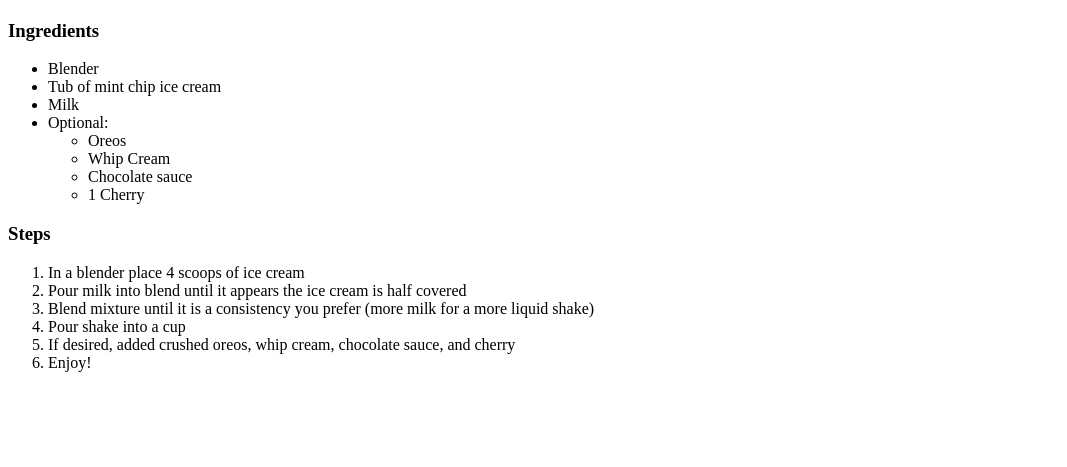
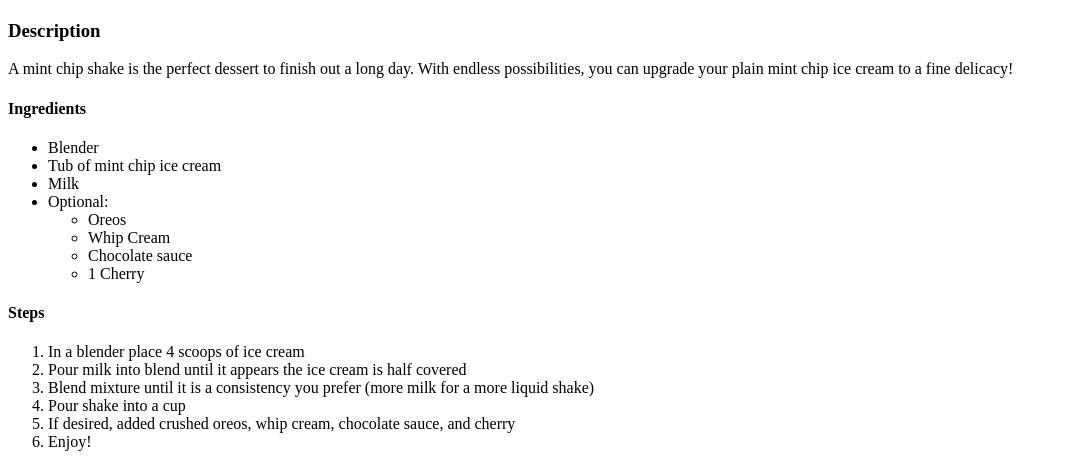
Before and after one commit to KingFryRice/odin-recipes, a plain HTML site: page recipes/shake.html in a window 1280 px wide. Shown: the part 583-1050 px from the top of the page, without its empty margins (0-1067 px from the left). Before the commit the page ends 971 px from the top, so only its background shows below. Drawn offline with Linux system fonts and the light colour scheme.

Commit message:
Create description and reformat heading level

```diff
--- a/recipes/shake.html
+++ b/recipes/shake.html
@@ -10,7 +10,10 @@
 
         <img src="../img/shake.jpg" alt="Cold and creamy mint chip shake" height="500" width="620">
 
-        <h3>Ingredients</h3>
+        <h3>Description</h3>
+        <p>A mint chip shake is the perfect dessert to finish out a long day. With endless possibilities, you can upgrade your plain mint chip ice cream to a fine delicacy!</p>
+
+        <h4>Ingredients</h4>
         <ul>
             <li>Blender</li>
             <li>Tub of mint chip ice cream</li>
@@ -24,7 +27,7 @@
             </ul>
         </ul>
 
-        <h3>Steps</h3>
+        <h4>Steps</h4>
         <ol>
             <li>In a blender place 4 scoops of ice cream</li>
             <li>Pour milk into blend until it appears the ice cream is half covered</li>
```
